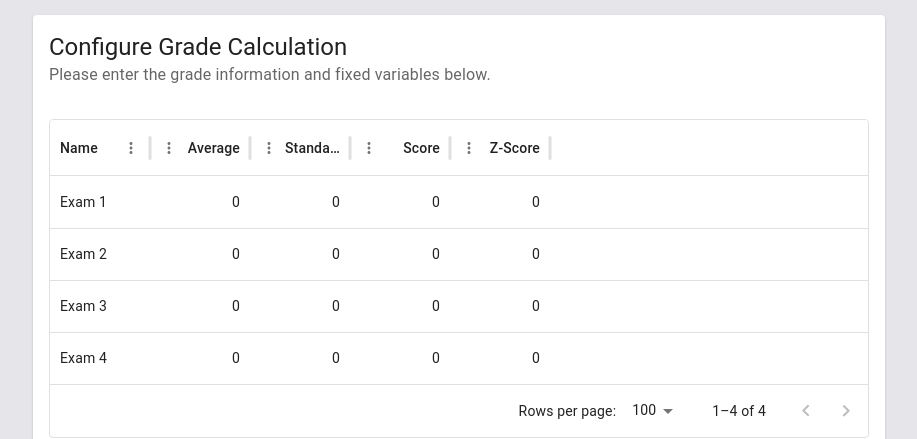
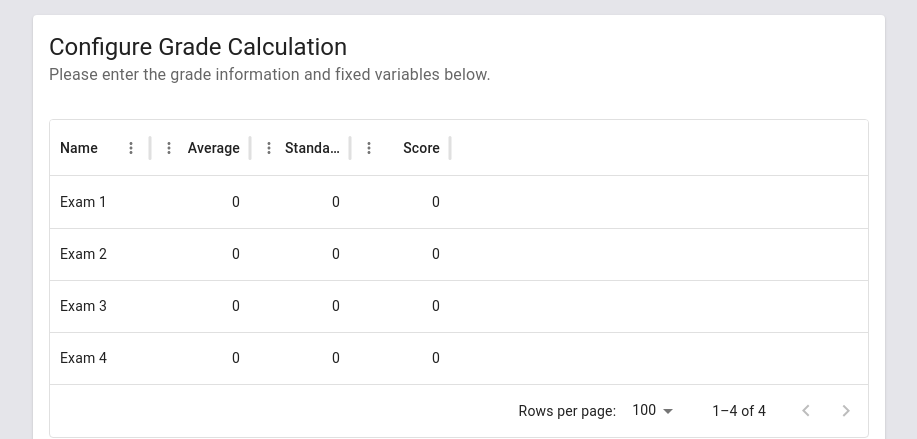
Before and after one commit to RileyCullen/bioc-grade-calculator, a React (Vite) app: page / in a window 1280 px wide. Shown: the top 439 px of the page, without its empty margins (181-1098 px from the left). Built offline with nearby package versions, Linux system fonts and the light colour scheme.

Commit message:
I forgor

```diff
--- a/src/bioc-grade-calculator/index.tsx
+++ b/src/bioc-grade-calculator/index.tsx
@@ -1,74 +1,40 @@
 import Slideshow from '../slideshow';
 import GradeConfiguration from './slides/grade-configuration/grade-configuration';
 import GradeCalculation from './slides/grade-calculation/grade-calculation';
-import { GradeState, GradeTableRow } from './types';
+import { GradeState } from './types';
 import { useState } from 'react';
 
-const INITIAL_TABLE_ROWS = Object.freeze([
-    {
-        id: 0,
-        name: 'Exam 1',
-        average: 0,
-        standardDeviation: 0,
-        score: 0,
-        zScore: 0
-    },
-    {
-        id: 0,
-        name: 'Exam 2',
-        average: 0,
-        standardDeviation: 0,
-        score: 0,
-        zScore: 0
-    },
-    {
-        id: 0,
-        name: 'Exam 3',
-        average: 0,
-        standardDeviation: 0,
-        score: 0,
-        zScore: 0
-    },
-    {
-        id: 0,
-        name: 'Exam 4',
-        average: 0,
-        standardDeviation: 0,
-        score: 0,
-        zScore: 0
-    }
-]);
-
 function BiocGradeCalculator() {
+    // TODO: Should we define initial state outside of component?
     const [state, setState] = useState<GradeState>({
         gradeTableRows: [
             {
+                id: 0,
                 name: 'Exam 1',
                 average: 0,
                 standardDeviation: 0,
-                score: 0,
-                zScore: 0
+                score: 0
             },
             {
+                id: 1,
                 name: 'Exam 2',
                 average: 0,
                 standardDeviation: 0,
-                score: 0,
-                zScore: 0
+                score: 0
             },
             {
+                id: 2,
                 name: 'Exam 3',
                 average: 0,
                 standardDeviation: 0,
-                score: 0,
-                zScore: 0
+                score: 0
             },
             {
+                id: 3,
                 name: 'Exam 4',
                 average: 0,
                 standardDeviation: 0,
-                score: 0,
-                zScore: 0
+                score: 0
             }
         ]
     });
@@ -77,7 +43,7 @@ function BiocGradeCalculator() {
         <Slideshow>
             <GradeConfiguration
                 state={state}
-                setState={() => { }}
+                setState={(newState) => setState(newState)}
             />
             <GradeCalculation />
         </Slideshow>
--- a/src/bioc-grade-calculator/slides/grade-configuration/grade-configuration.tsx
+++ b/src/bioc-grade-calculator/slides/grade-configuration/grade-configuration.tsx
@@ -8,7 +8,7 @@ interface GradeConfigurationProps {
 }
 
 function GradeConfiguration(props: GradeConfigurationProps) {
-    const { state } = props
+    const { state, setState } = props
     return (
         <>
             <CardHeader
@@ -18,6 +18,10 @@ function GradeConfiguration(props: GradeConfigurationProps) {
             <CardContent>
                 <GradeTable
                     rows={state.gradeTableRows}
+                    setTableRows={(rows) => setState({
+                        ...state,
+                        gradeTableRows: rows
+                    })}
                 />
             </CardContent>
         </>
--- a/src/bioc-grade-calculator/slides/grade-configuration/grade-table.tsx
+++ b/src/bioc-grade-calculator/slides/grade-configuration/grade-table.tsx
@@ -1,9 +1,11 @@
-import { DataGrid, GridColDef, GridRowsProp } from '@mui/x-data-grid';
+import { DataGrid, GridColDef } from '@mui/x-data-grid';
 import { GradeTableRow } from '../../types';
 
 interface GradeTableProps {
     /** Current table information to be displayed. */
     rows: GradeTableRow[];
+    /** Update grade table rows. */
+    setTableRows(rows: GradeTableRow[]): void;
 }
 
 // This is coupled to GradeTableRow defintion. There is probably a better way to
@@ -32,28 +34,30 @@ const COLUMN_DEF: GridColDef[] = [
         headerName: 'Score',
         type: 'number',
         editable: true
-    },
-    {
-        field: 'zScore',
-        headerName: 'Z-Score',
-        type: 'number',
-        editable: false
     }
 ];
 
 function GradeTable(props: GradeTableProps) {
-    const { rows } = props;
-    const dataGridRows = createDataGridRows(rows);
+    const { rows, setTableRows } = props;
     return (
-        <DataGrid rows={dataGridRows} columns={COLUMN_DEF} />
+        <DataGrid
+            rows={rows}
+            columns={COLUMN_DEF}
+            processRowUpdate={processRowUpdate}
+        />
     );
-}
 
-function createDataGridRows(rows: GradeTableRow[]): GridRowsProp {
-    return rows.map((row, i) => ({
-        ...row,
-        id: i
-    }));
+    /** Keeps application state in-sync with table. */
+    function processRowUpdate(
+        updatedRow: GradeTableRow,
+        originalRow: GradeTableRow
+    ) {
+        const newRows = [...rows];
+        const idx = newRows.findIndex((row) => row.id === originalRow.id)
+        newRows[idx] = updatedRow;
+        setTableRows(newRows);
+        return updatedRow
+    }
 }
 
 export default GradeTable;
--- a/src/bioc-grade-calculator/types.ts
+++ b/src/bioc-grade-calculator/types.ts
@@ -1,11 +1,11 @@
-import { GridRowProps } from "@mui/x-data-grid";
-
 export interface GradeState {
     /** Grade table. */
     gradeTableRows: GradeTableRow[];
 }
 
 export interface GradeTableRow {
+    /** Unique ID for table row. */
+    id: string | number;
     /** Name for entry. */
     name: string;
     /** Average of all scores for entry. */
@@ -14,6 +14,4 @@ export interface GradeTableRow {
     standardDeviation: number;
     /** User's personal grade for entry. */
     score: number;
-    /** Computed zScore based on `average`, `standardDeviation` and `score`. */
-    zScore: number;
 }
```
